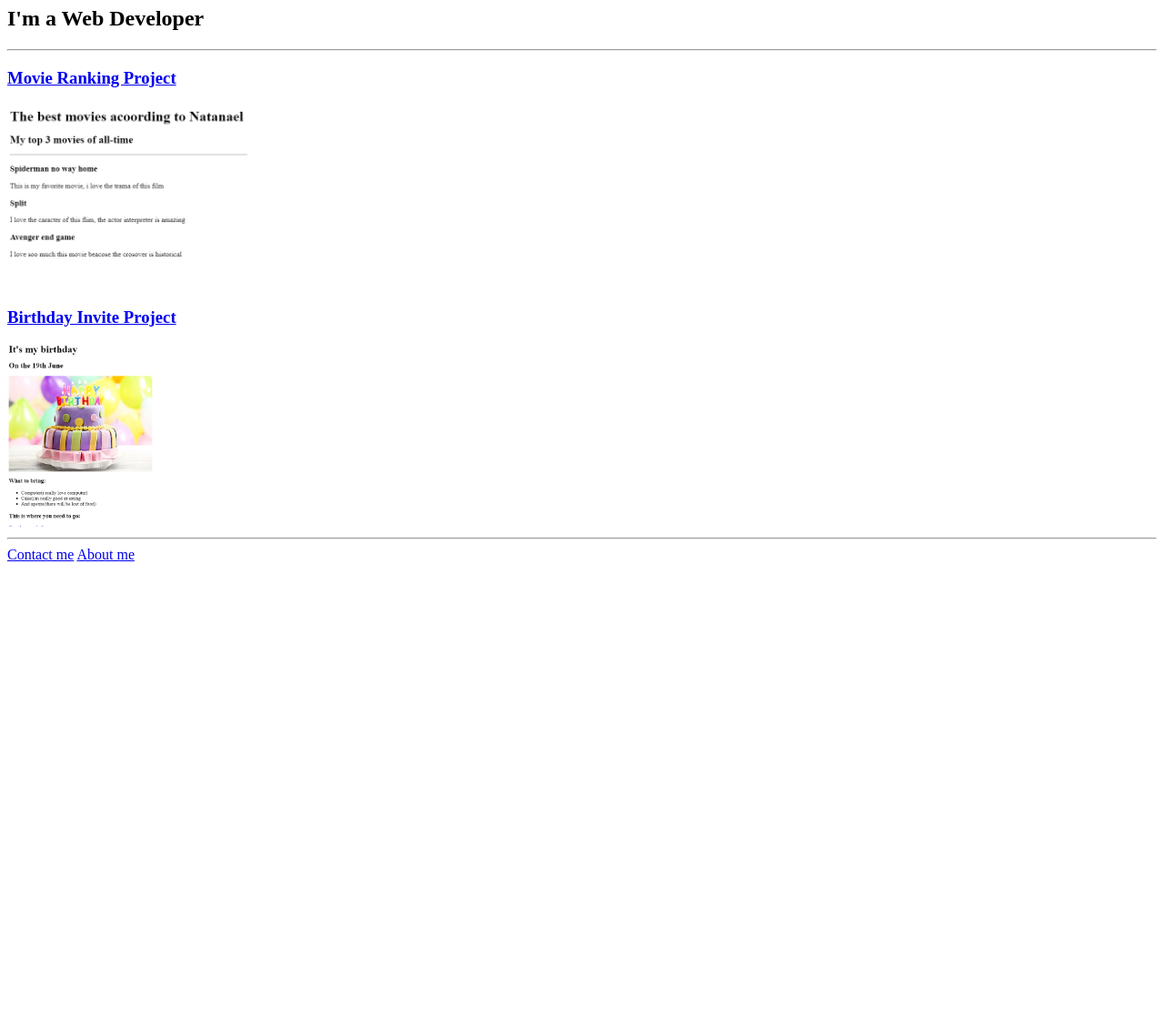
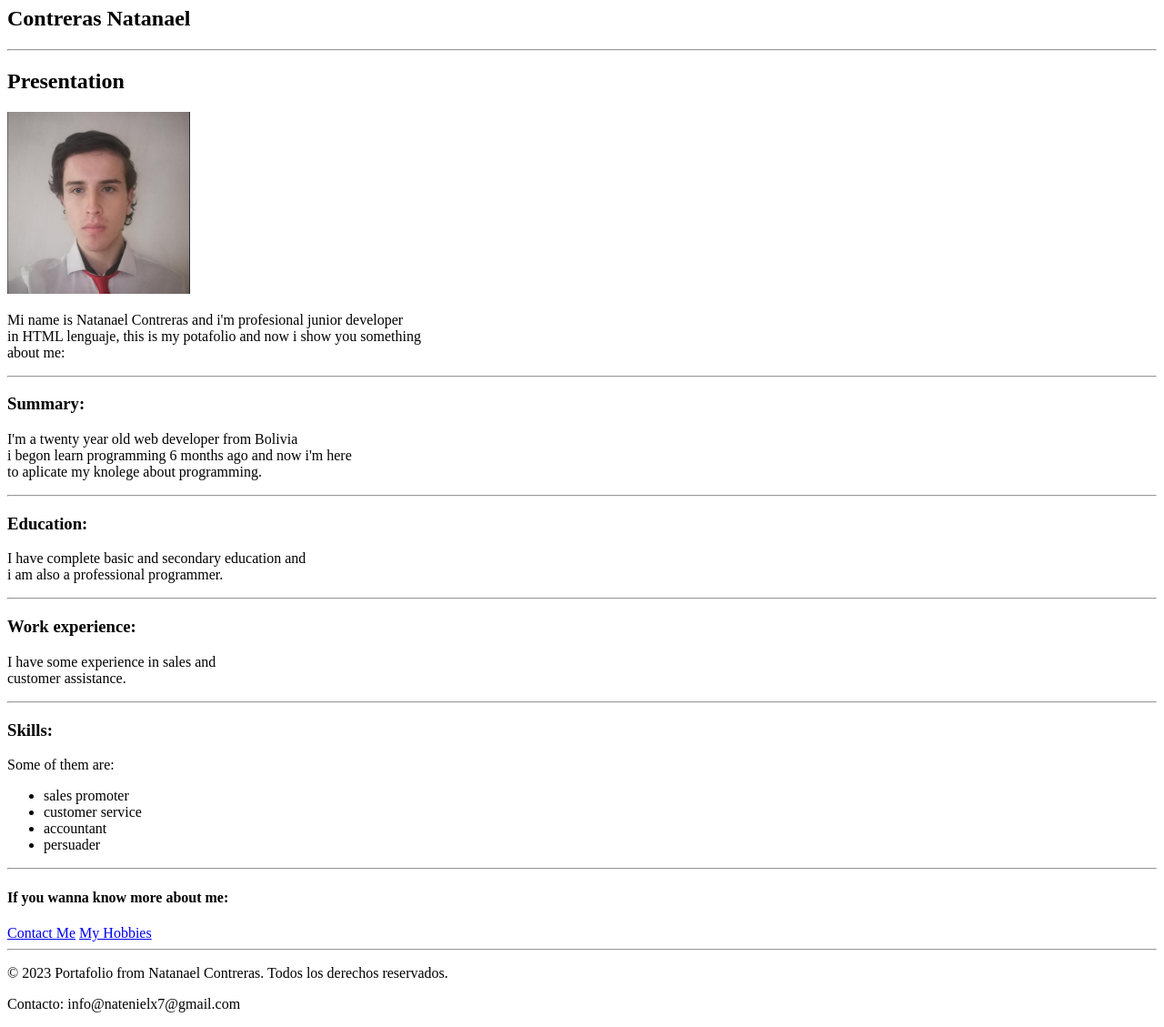
Before and after one commit to Peluchito19/HTML-PORTAFOLIO, a plain HTML site: page index.html in a window 1280 px wide. Shown: the part 73-1202 px from the top of the page at 91% size. Before the commit the page ends 800 px from the top, so only its background shows below. Drawn offline with Linux system fonts and the light colour scheme.

Commit message:
Add files via upload

```diff
--- a/index.html
+++ b/index.html
@@ -3,23 +3,59 @@
 <head>
     <meta charset="UTF-8">
     <meta name="viewport" content="width=device-width, initial-scale=1.0">
-    <title>Document</title>
+    <title>My Resume</title>
 </head>
+<body>
+    <h1>Profesional web developer</h1>
+    <h2>Contreras Natanael</h2>
 
-<body>
-    <h1>Natanael Contreras's Portafolio</h1>
-<h2>I'm a Web Developer</h2>
+    <hr>
 
-<hr>
+    <h2>Presentation</h2>
+    <img src="./imagenes/nato.png" alt="nato" height="200">
+    <p> Mi name is Natanael Contreras and i'm profesional junior developer <br>
+        in HTML lenguaje, this is my potafolio and now i show you something <br>
+        about me:
+    </p>
+    <hr>
 
-<h3><a href="./public/movie-ranking.html">Movie Ranking Project</a></h3>
-<img src="./assets/images/Myrankingmovies.png" alt="movies" height="200">
+    <h3>Summary:</h3>
+    <p> I'm a twenty year old web developer from Bolivia <br>
+        i begon learn programming 6 months ago and now i'm here <br>
+        to aplicate my knolege about programming.
+    </p>
+    <hr>
 
-<h3><a href="./public/birthday-invite.html">Birthday Invite Project</a></h3>
-<img src="./assets/images/Mybirthyday.png" alt="birthday" height="200"> <br>
+    <h3>Education:</h3>
+    <p> I have complete basic and secondary education and <br>
+        i am also a professional programmer. <br>
+    </p>
+    <hr>
+    <h3>Work experience:</h3>
+    <p> I have some experience in sales and <br>
+        customer assistance.
+    </p>
+    <hr>
 
-<hr>
+    <h3>Skills:</h3>
+    <p> Some of them are:
+        <ul>
+            <li>sales promoter</li>
+            <li>customer service</li>
+            <li>accountant</li>
+            <li>persuader</li>
+        </ul>
+    </p>
+    <hr>
 
-<a href="../4.1 Webpages/public/contact.html">Contact me</a> <a href="../4.1 Webpages/public/about.html">About me</a>
+    <h4>If you wanna know more about me:</h4>
+    <a href="./contact.html">Contact Me</a> <a href="./hobbies.html">My Hobbies</a>
+    <hr>
+
+    <footer>
+        <p>&copy; 2023 Portafolio from Natanael Contreras. Todos los derechos reservados.</p>
+        <p>Contacto: info@natenielx7@gmail.com</p>
+    </footer>
+
 </body>
 </html>
```
Also changed, not shown: contact.html (added, +24 -0 lines), hobbies.html (added, +37 -0 lines), imagenes/grilreading.jpg (added), imagenes/nato.png (added), imagenes/natoplayingchees.jpeg (added), imagenes/programming.webp (added).
